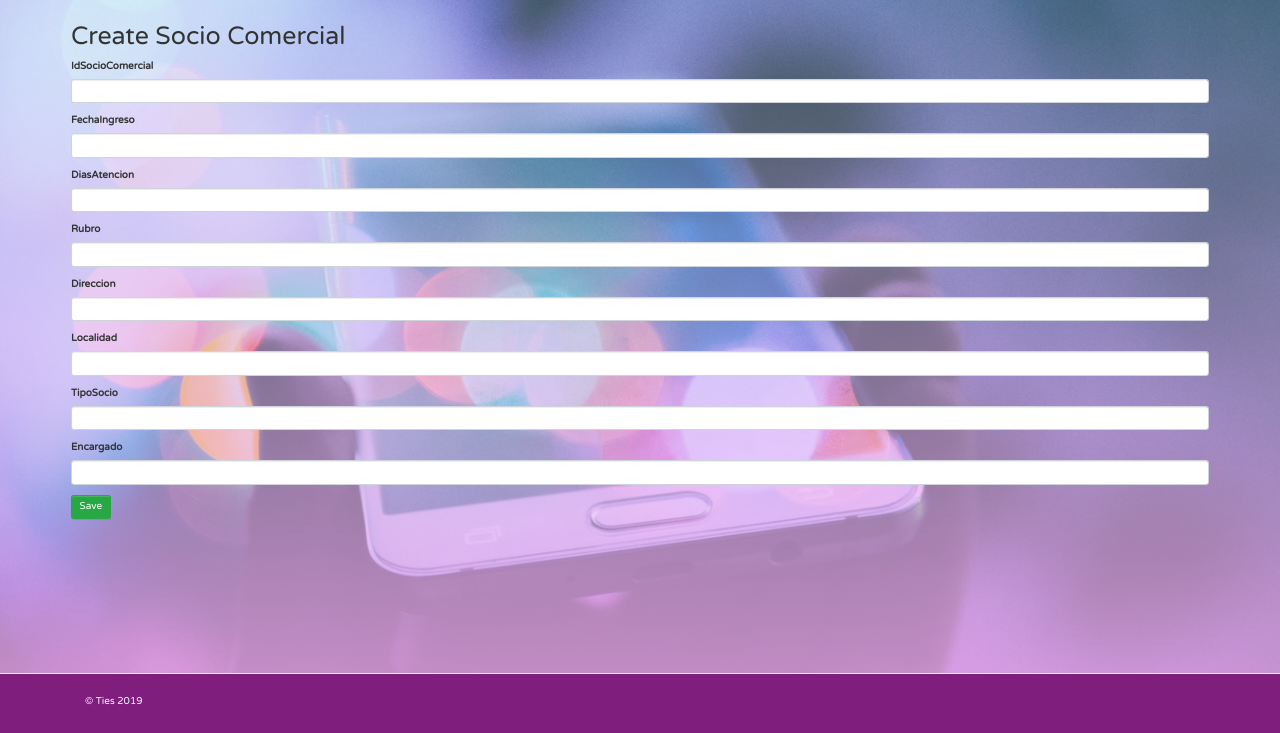
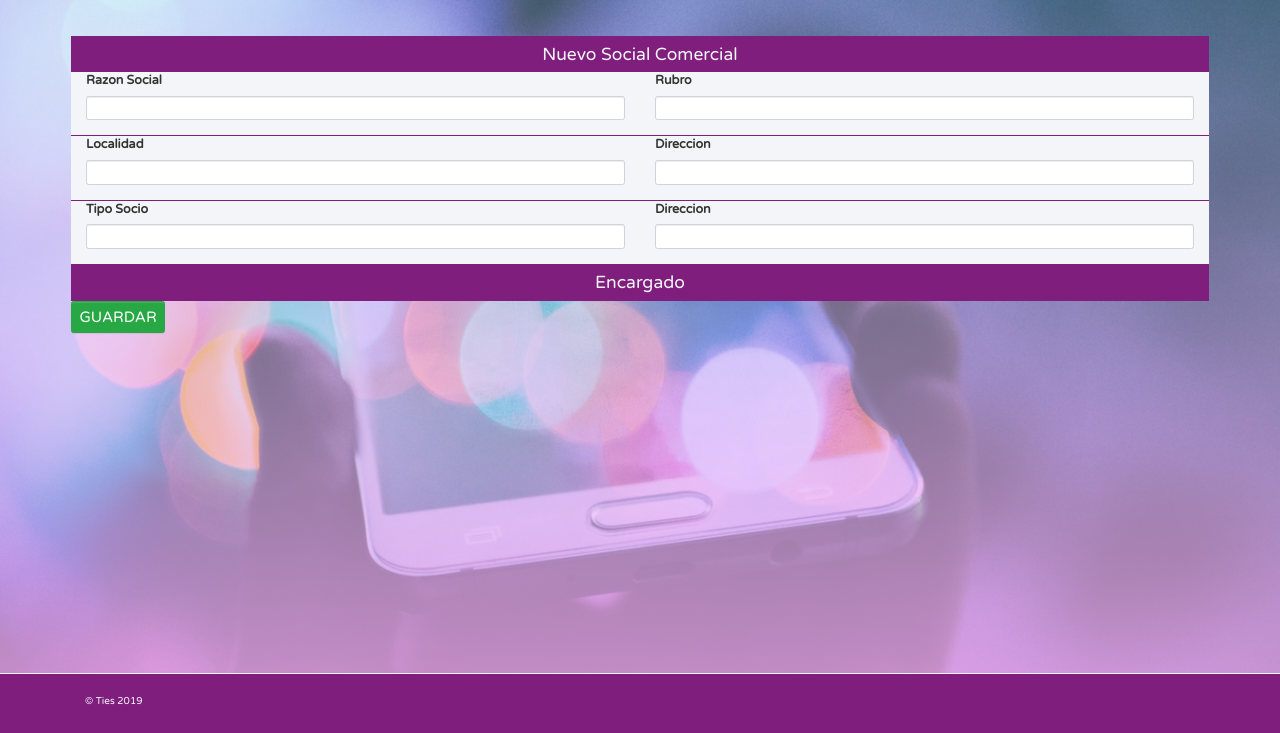
Before and after one commit to Javier789/repo_point, a Yii app: template proyect_sever/views/Socio-Comercial/create.php in a window 1280 px wide. Shown: the part 67-800 px from the top of the page. Run offline with PHP 8.4 and a stand-in for Yii, Linux system fonts and the light colour scheme; the template is opened without the code that fills it, so the values that code supplies are empty; form fields are guessed from the names that the template uses; some libraries are stand-ins or nearby versions.

Commit message:
Socio comercial

```diff
--- a/proyect_sever/controllers/SocioComercialController.php
+++ b/proyect_sever/controllers/SocioComercialController.php
@@ -14,6 +14,7 @@ use yii\filters\VerbFilter;
  */
 class SocioComercialController extends Controller
 {
+     public $layout = 'main_dashboard';
     /**
      * {@inheritdoc}
      */
--- a/proyect_sever/views/Socio-Comercial/_form.php
+++ b/proyect_sever/views/Socio-Comercial/_form.php
@@ -6,32 +6,92 @@ use yii\widgets\ActiveForm;
 /* @var $this yii\web\View */
 /* @var $model app\models\SocioComercial */
 /* @var $form yii\widgets\ActiveForm */
+/* @var $encargado app\models\Persona */
 ?>
 
 <div class="socio-comercial-form">
+    <?php $form = ActiveForm::begin(); ?>
+    <div class="container">
+        <div class="row">
+            <div class="col-md-12 bg-primary text-light pt-2" >
+                <h3 class="text-center">Nuevo Social Comercial</h3>
+            </div>
+        </div>
+        <div class="row bg-light">
+            <div class="col-md-6 border-bottom border-primary">
+                <div class="blockquote">
+                    <div class="form-group">
+                        <label for="cboxArticulo">Razon Social</label>
+                        <?= $form->field($model, 'razonSocial')->label(false) ?>
+                    </div>
+                </div>
+            </div>
+            <div class="col-md-6 border-bottom border-primary">
+                <div class="blockquote">
+                    <div class="form-group">
+                        <label for="cboxArticulo">Rubro</label>
+                        <?= $form->field($model, 'rubro')->label(false) ?>
+                    </div>
+                </div>
+            </div>
+        </div>
+        <div class="row bg-light">
+            <div class="col-md-6 border-bottom border-primary">
+                <div class="blockquote">
+                    <div class="form-group">
+                        <label for="cboxArticulo">Localidad</label>
+                        <?= $form->field($model, 'localidad')->label(false) ?>
+                    </div>
+                </div>
+            </div>
+            <div class="col-md-6 border-bottom border-primary">
+                <div class="blockquote">
+                    <div class="form-group">
+                        <label for="cboxArticulo">Direccion</label>
+                        <?= $form->field($model, 'direccion')->label(false) ?>
+                    </div>
+                </div>
+            </div>
+        </div>
+        <div class="row bg-light">
+            <div class="col-md-6 border-bottom border-primary">
+                <div class="blockquote">
+                    <div class="form-group">
+                        <label for="cboxArticulo">Tipo Socio</label>
+                        <?= $form->field($model, 'tipoSocio')->label(false) ?>
+                    </div>
+                </div>
+            </div>
+            <div class="col-md-6 border-bottom border-primary">
+                <div class="blockquote">
+                    <div class="form-group">
+                        <label for="cboxArticulo">Direccion</label>
+                        <?= $form->field($model, 'direccion')->label(false) ?>
+                    </div>
+                </div>
+            </div>
+        </div>
+        <div class="row">
+            <div class="col-md-12 bg-primary text-light pt-2" >
+                <h3 class="text-center">Encargado</h3>
+            </div>
+        </div>
 
-    <?php $form = ActiveForm::begin(); ?>
+    </div>
 
-    <?= $form->field($model, 'idSocioComercial')->textInput() ?>
-
-    <?= $form->field($model, 'fechaIngreso')->textInput() ?>
-
-    <?= $form->field($model, 'diasAtencion')->textInput() ?>
-
-    <?= $form->field($model, 'rubro')->textInput(['maxlength' => true]) ?>
-
-    <?= $form->field($model, 'direccion')->textInput(['maxlength' => true]) ?>
-
-    <?= $form->field($model, 'localidad')->textInput(['maxlength' => true]) ?>
-
-    <?= $form->field($model, 'tipoSocio')->textInput(['maxlength' => true]) ?>
-
-    <?= $form->field($model, 'encargado')->textInput() ?>
+    <?php
+//    $form->field($model, 'idSocioComercial')->textInput()
+//    $form->field($model, 'fechaIngreso')->textInput()
+//    $form->field($model, 'diasAtencion')->textInput()
+//    $form->field($model, 'rubro')->textInput(['maxlength' => true])
+//    $form->field($model, 'direccion')->textInput(['maxlength' => true])
+//    $form->field($model, 'localidad')->textInput(['maxlength' => true])
+//    $form->field($model, 'tipoSocio')->textInput(['maxlength' => true])
+    ?>
 
     <div class="form-group">
-        <?= Html::submitButton('Save', ['class' => 'btn btn-success']) ?>
+        <?= Html::submitButton('GUARDAR', ['class' => 'btn btn-success', 'style' => 'font-size:1.5em']) ?>
     </div>
 
     <?php ActiveForm::end(); ?>
-
 </div>
--- a/proyect_sever/views/Socio-Comercial/create.php
+++ b/proyect_sever/views/Socio-Comercial/create.php
@@ -5,14 +5,11 @@ use yii\helpers\Html;
 /* @var $this yii\web\View */
 /* @var $model app\models\SocioComercial */
 
-$this->title = 'Create Socio Comercial';
 $this->params['breadcrumbs'][] = ['label' => 'Socio Comercials', 'url' => ['index']];
 $this->params['breadcrumbs'][] = $this->title;
 ?>
 <div class="socio-comercial-create">
-
-    <h1><?= Html::encode($this->title) ?></h1>
-
+    <br/>
     <?= $this->render('_form', [
         'model' => $model,
     ]) ?>
```
Also changed, not shown: proyect_sever/models/SocioComercial.php (+4 -3 lines).
